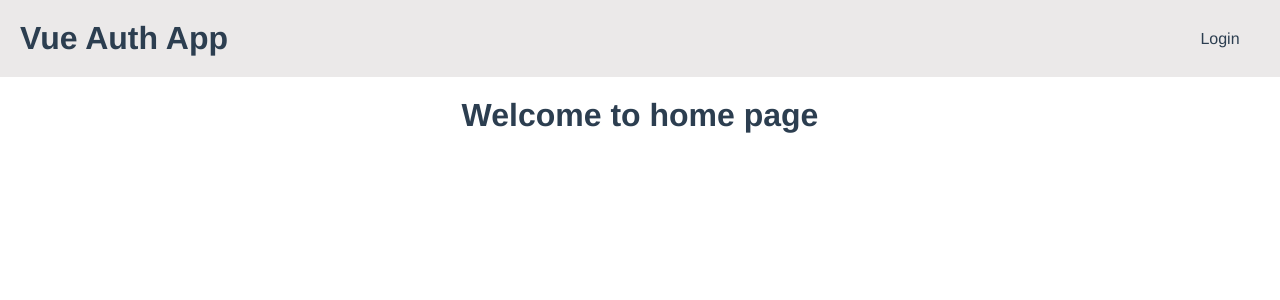
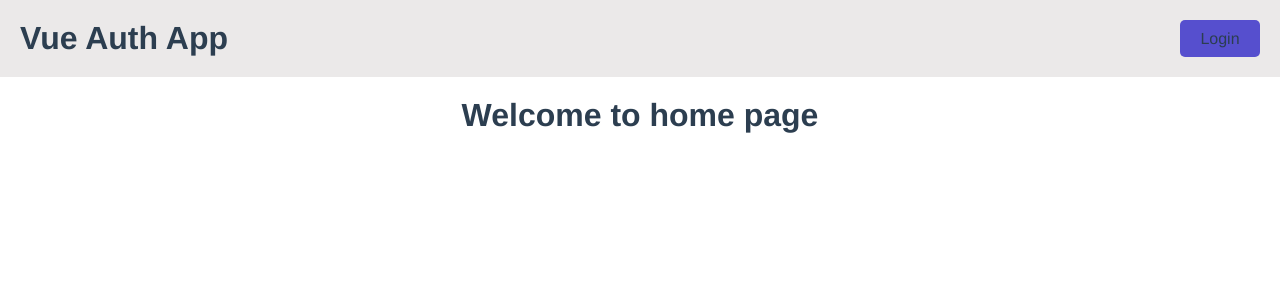
Before and after one commit to Krishnajha25/auth-app-vuejs, a Vue app: page / in a window 1280 px wide. Shown: the top 300 px of the page. Built offline with nearby package versions, Linux system fonts and the light colour scheme; no server answers.

Commit message:
Few changes to profile button

```diff
--- a/src/App.vue
+++ b/src/App.vue
@@ -93,6 +93,8 @@ header{
   min-width: 80px;
   padding: 8px;
   border-radius: 5px;
+  background: #564fce;
+  color: #fff;
   /* transition: .2s ease-in; */
 }
 a{
```
